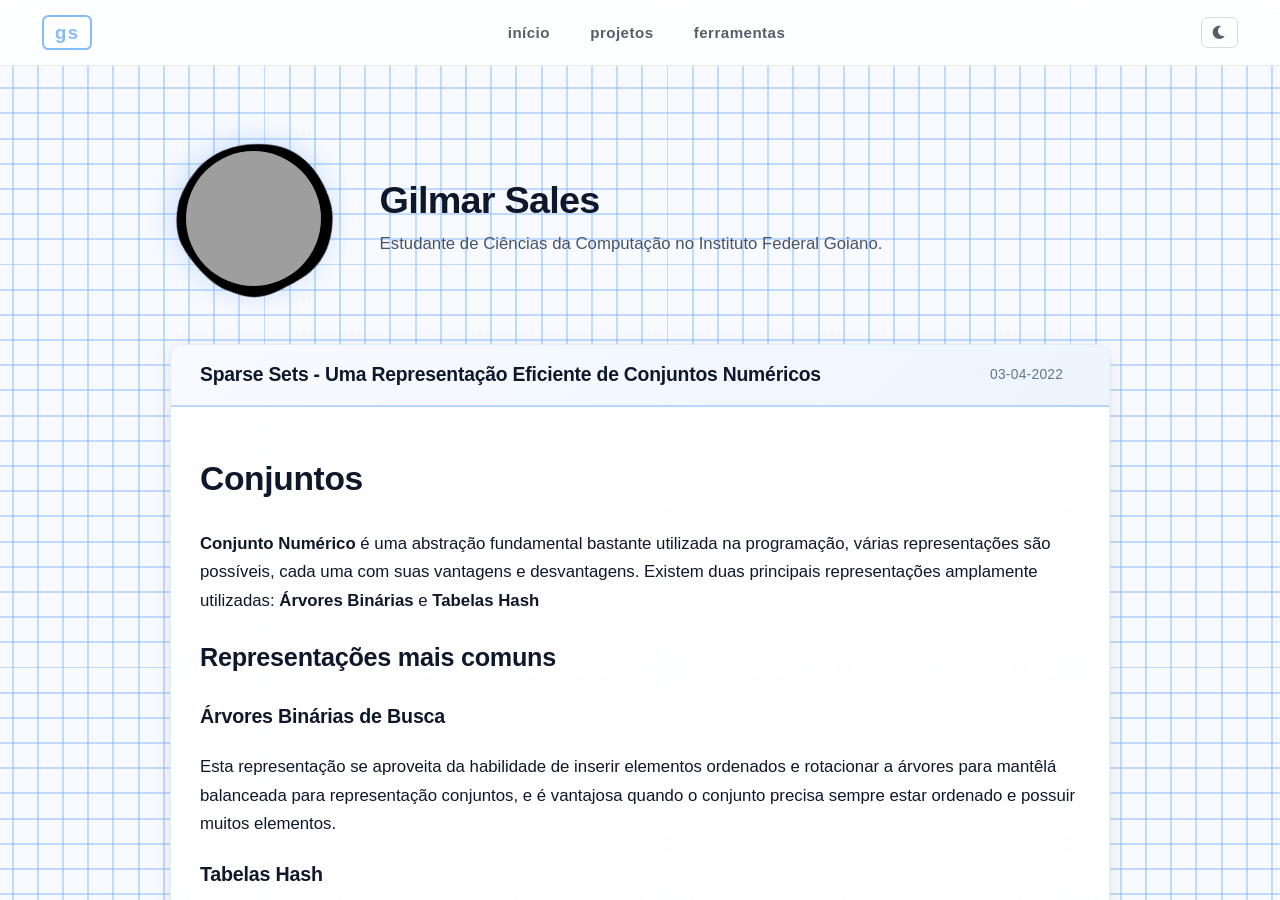
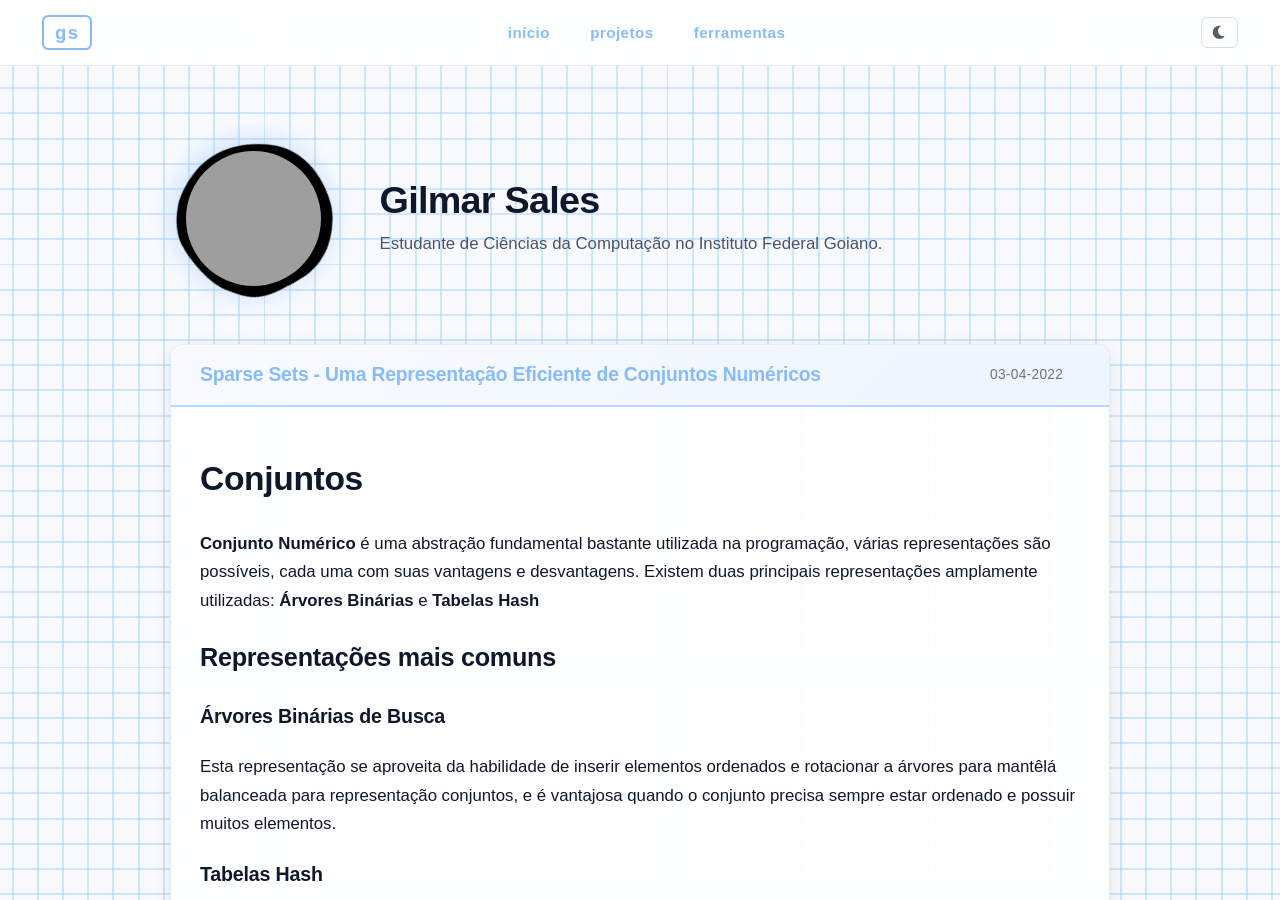
Before and after one commit to gilmar-sales/gilmar-sales.github.io, a Jekyll site: the page built from index.html, in a window 1280 px wide and 900 px high. Built offline with Jekyll 4.4.1, drawn with Linux system fonts in a browser that asks for light colours; some web fonts are replaced; the list of posts is cut into pages by our own code; a style sheet for code colours, icons or effects is not loaded; grey boxes are pictures that could not be loaded.

Commit message:
chore: Atualizando cores

```diff
--- a/css/tables.css
+++ b/css/tables.css
@@ -8,8 +8,7 @@ table {
 }
 
 table th {
-  background: linear-gradient(135deg, #0f172a 0%, #1e3a5f 100%);
-  color: white;
+    background: var(--post-header-bg);
     padding: 0.6rem 1rem;
     font-weight: 600;
     font-size: 0.9em;
--- a/css/typography.css
+++ b/css/typography.css
@@ -8,13 +8,19 @@ body {
 
 a:link {
     text-decoration: none;
+    color: var(--accent);
 }
 
 p {
     line-height: 1.7;
 }
 
-h1, h2, h3, h4, h5, h6 {
+h1,
+h2,
+h3,
+h4,
+h5,
+h6 {
     letter-spacing: -0.01em;
     color: var(--text-primary);
     transition: color 0.3s ease;
@@ -26,5 +32,7 @@ code.highlighter-rouge {
     padding: 0.2rem 0.4rem;
     border-radius: 0.25rem;
     font-size: 0.92em;
-  transition: color 0.3s ease, background-color 0.3s ease;
+    transition:
+        color 0.3s ease,
+        background-color 0.3s ease;
 }
```
Also changed, not shown: images/grid.svg. Lines whose indentation alone changed are shown as unchanged.
